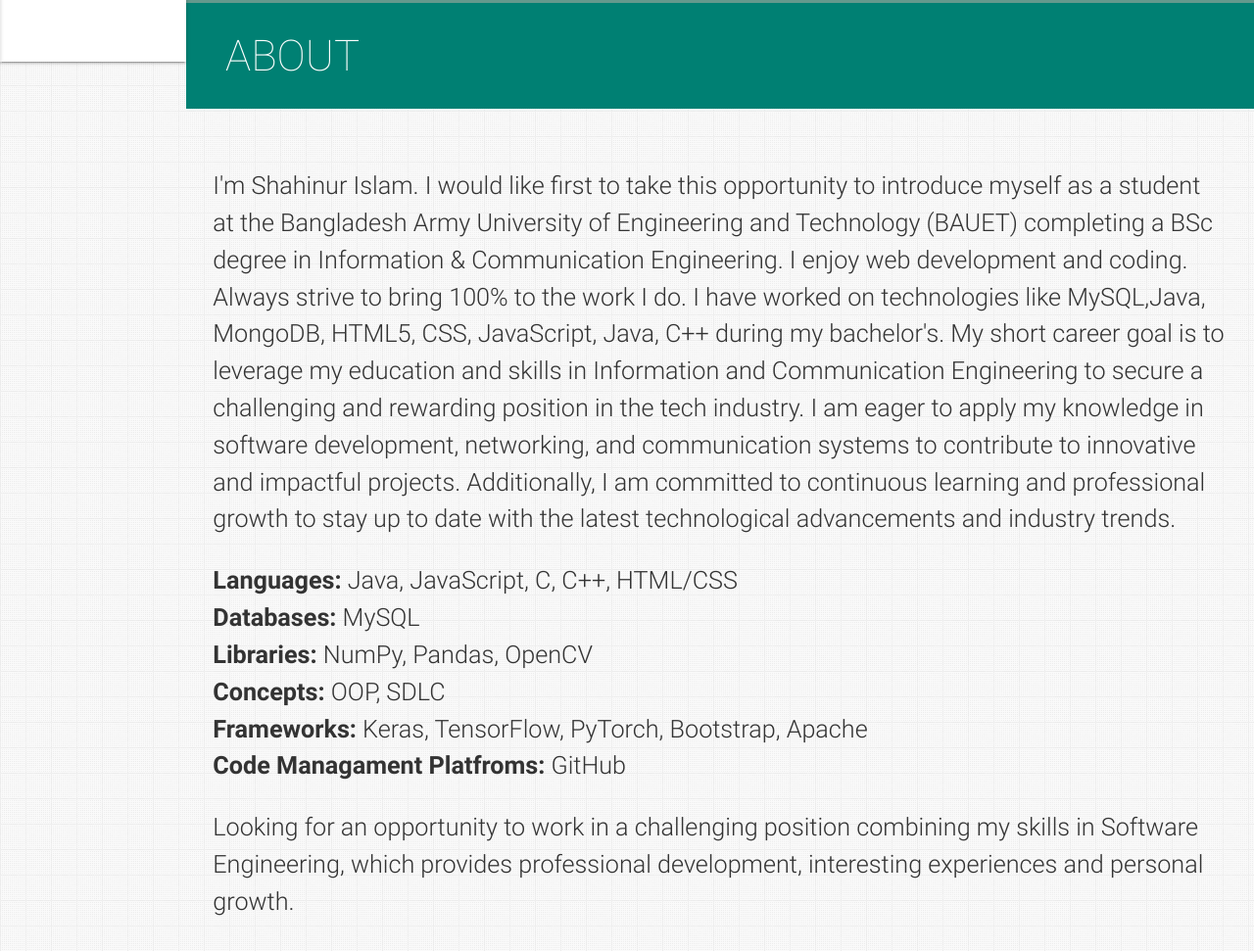
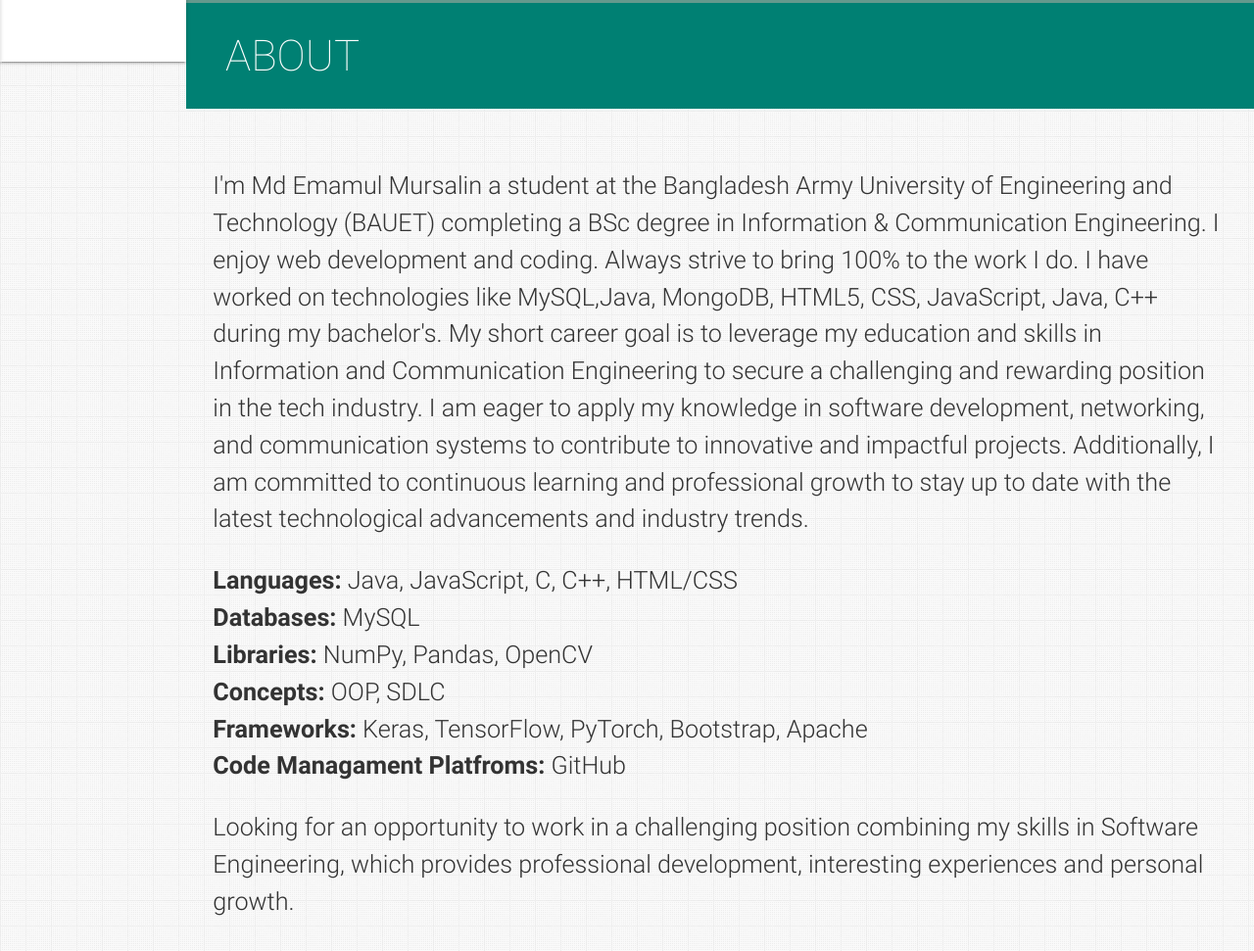
Before and after one commit to emamulmursalin47/Portfolio_website, a plain HTML site: page index.html in a window 1280 px wide. Shown: the part 797-1768 px from the top of the page at 98% size. Drawn offline with nearby package versions, Linux system fonts and the light colour scheme.

Commit message:
Initial commit

```diff
--- a/index.html
+++ b/index.html
@@ -209,7 +209,7 @@
           </h2>
         </blockquote> -->
         <p>
-          I'm Shahinur Islam. I would like first to take this opportunity to introduce myself as a student at the Bangladesh Army University of Engineering and Technology (BAUET) completing a BSc degree in Information & Communication Engineering. I enjoy web development and coding. Always strive to bring 100% to the work I do.
+          I'm Md Emamul Mursalin a student at the Bangladesh Army University of Engineering and Technology (BAUET) completing a BSc degree in Information & Communication Engineering. I enjoy web development and coding. Always strive to bring 100% to the work I do.
 
           I have worked on technologies like MySQL,Java, MongoDB, HTML5, CSS, JavaScript, Java, C++ during my bachelor's.
 
```
